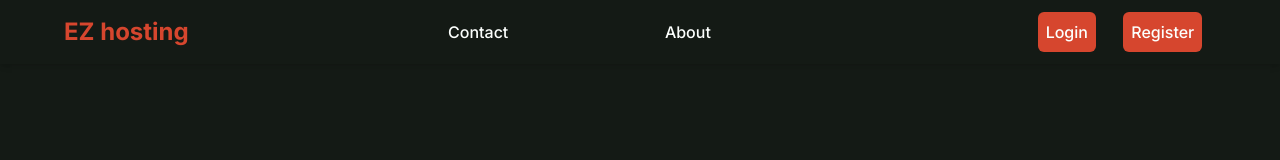
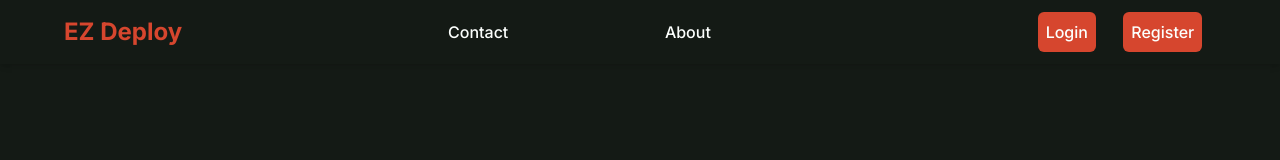
Before and after one commit to Janxa/ezDeploy, a React (Vite) app in the folder frontend/: page /app/account in a window 1280 px wide. Shown: the top 160 px of the page. Built offline with nearby package versions, Linux system fonts and the light colour scheme.

Commit message:
Changing bg color

```diff
--- a/frontend/src/components/Header.jsx
+++ b/frontend/src/components/Header.jsx
@@ -3,8 +3,8 @@ import Menu from "./Menu";
 function Header() {
 	const [visible, setVisible] = useState(false);
 	return (
-		<header className="flex justify-between py-4 px-5 h-16 md:px-16 shadow-md absolute top-0 left-0 right-0 overflow-visible">
-			<h1 className="text-chili-500 font-bold text-2xl  ">EZ hosting</h1>
+		<header className="flex bg-flat-800 justify-between py-4 px-5 h-16 md:px-16 shadow-md absolute top-0 left-0 right-0 overflow-visible">
+			<h1 className="text-chili-500 font-bold text-2xl  ">EZ Deploy</h1>
 
 			<button
 				onClick={() => setVisible(!visible)}
```
